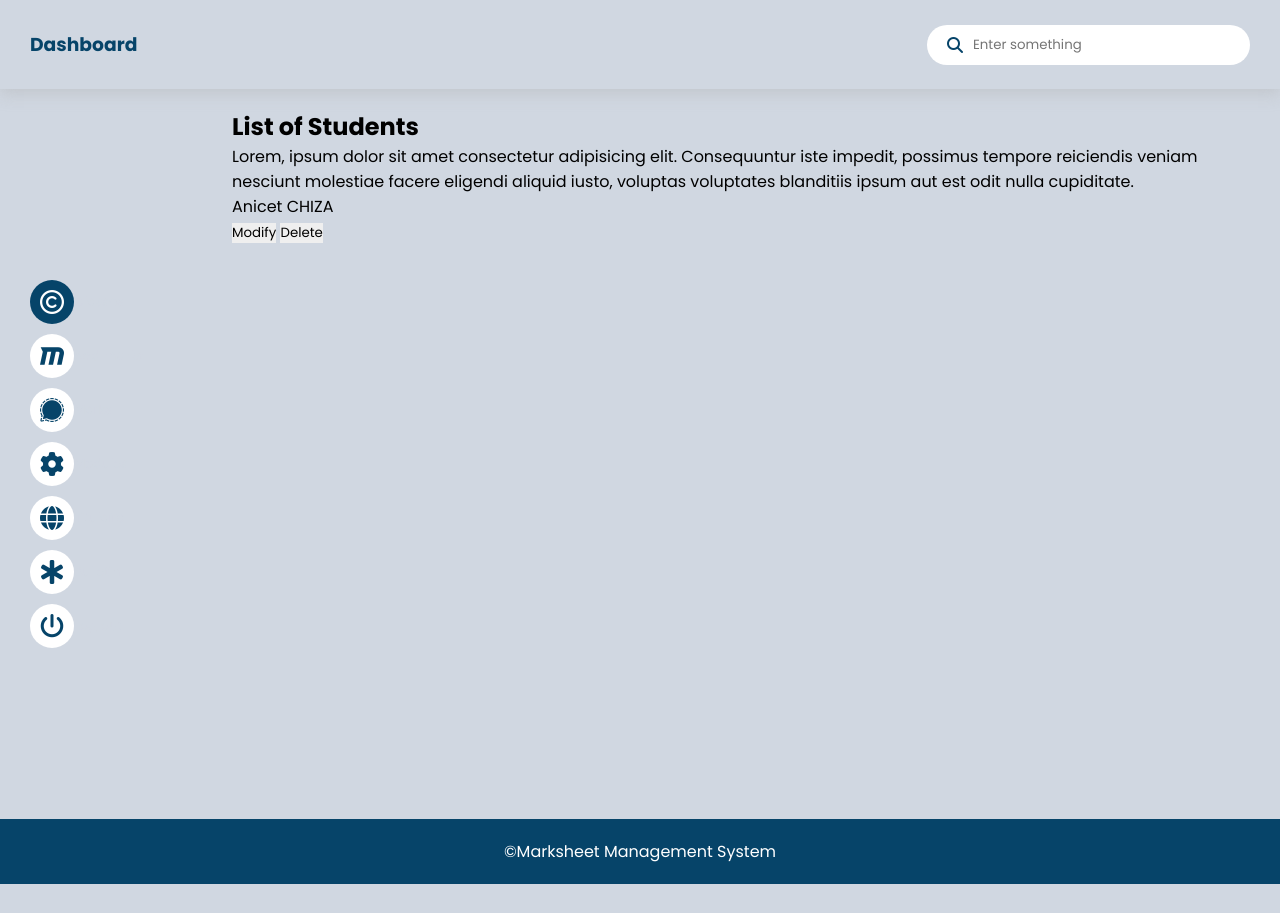
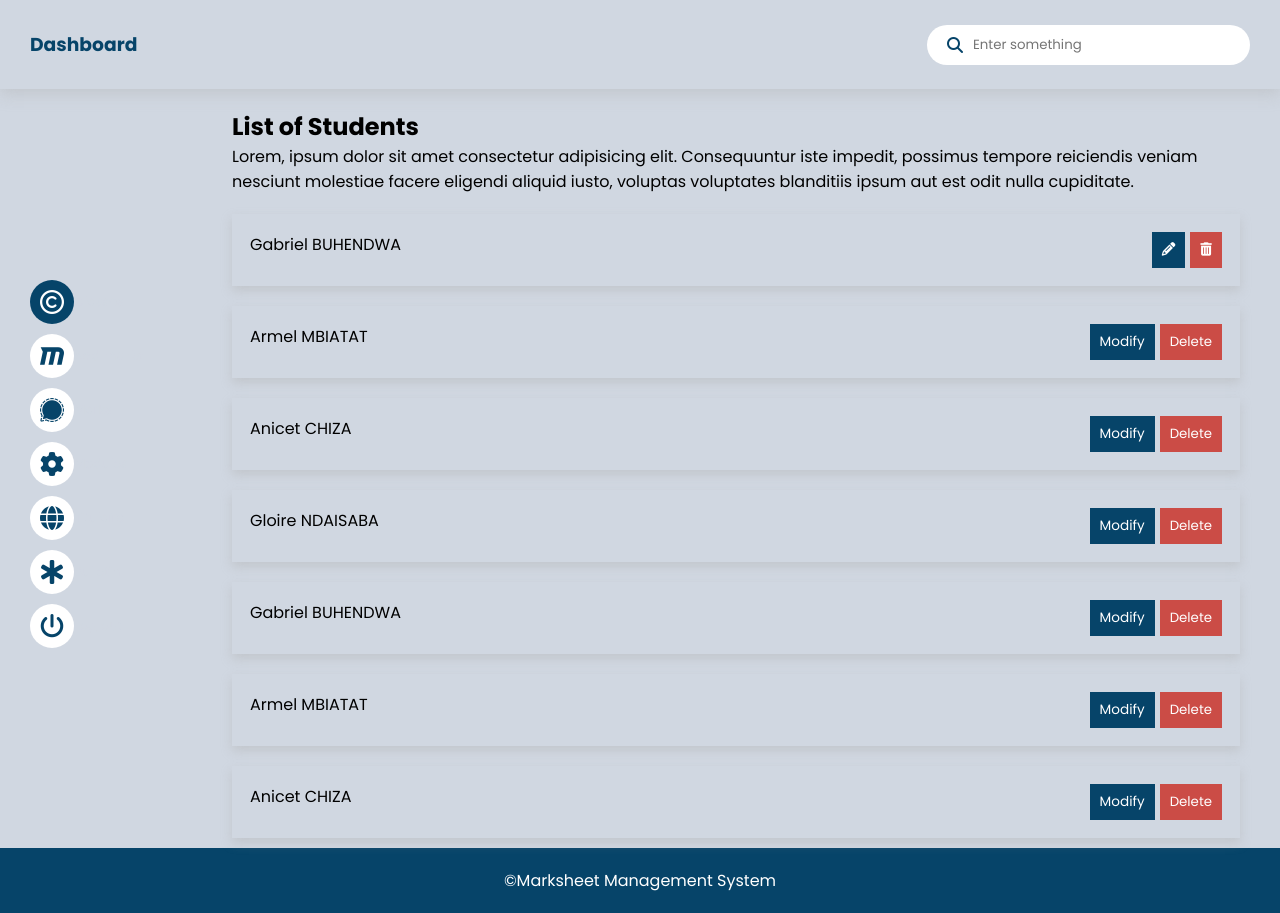
Before and after one commit to AnicetChiza/armel-dashboard, a plain HTML site: page vendors/classes/student_list.html in a window 1280 px wide. Before the commit the page ends 884 px from the top, so only its background shows below. Drawn offline with Linux system fonts and the light colour scheme.

Commit message:
this is for the connect page

```diff
--- a/sass/pages/classes/_listOfStudent.scss
+++ b/sass/pages/classes/_listOfStudent.scss
@@ -0,0 +1,27 @@
+@use '../../utils/' as u;
+.list-student {
+    margin-top: 20px;
+}
+
+.student-identity {
+    display: flex;
+    justify-content: space-between;
+    padding: 18px;
+    box-shadow: 0px 5px 10px var(--grayShadow);
+    div {
+        display: flex;
+        align-items: center;
+    }
+    .modify {
+        font-size: 0.85rem;
+        padding: 8px 10px;
+        color: var(--whiteColor);
+        background-color: var(--blueColor);
+    }
+    .delete {
+        margin-left: 5px;
+        padding: 8px 10px;
+        color: var(--whiteColor);
+        background-color: var(--redColor);
+    }
+}
--- a/sass/utils/_variables.scss
+++ b/sass/utils/_variables.scss
@@ -11,5 +11,5 @@ sans-serif;
     --grayColor: #d0d7e1;
     --blueColor: #064469;
     --grayShadow: #adadad62;
-    --redColor: #833232;
+    --redColor: #cb4c46;
 }
--- a/vendors/classes/student_list.html
+++ b/vendors/classes/student_list.html
@@ -67,10 +67,64 @@
             </div>
             <div class="list-student">
                 <div class="student-identity">
+                    <p>Gabriel BUHENDWA</p>
+                    <div>
+                        <a class="modify" href="#"><i class="fa-solid fa-pencil"></i></a>
+                        <button class="delete"><i class="fa-solid fa-trash-can"></i></button>
+                    </div>
+                </div>
+            </div>
+            <div class="list-student">
+                <div class="student-identity">
+                    <p>Armel MBIATAT</p>
+                    <div>
+                        <a class="modify" href="#">Modify</a>
+                        <button class="delete">Delete</button>
+                    </div>
+                </div>
+            </div>
+            <div class="list-student">
+                <div class="student-identity">
                     <p>Anicet CHIZA</p>
-                    <div class="student-btn">
-                        <button>Modify</button>
-                        <button>Delete</button>
+                    <div>
+                        <a class="modify" href="#">Modify</a>
+                        <button class="delete">Delete</button>
+                    </div>
+                </div>
+            </div>
+            <div class="list-student">
+                <div class="student-identity">
+                    <p>Gloire NDAISABA</p>
+                    <div>
+                        <a class="modify" href="#">Modify</a>
+                        <button class="delete">Delete</button>
+                    </div>
+                </div>
+            </div>
+            <div class="list-student">
+                <div class="student-identity">
+                    <p>Gabriel BUHENDWA</p>
+                    <div>
+                        <a class="modify" href="#">Modify</a>
+                        <button class="delete">Delete</button>
+                    </div>
+                </div>
+            </div>
+            <div class="list-student">
+                <div class="student-identity">
+                    <p>Armel MBIATAT</p>
+                    <div>
+                        <a class="modify" href="#">Modify</a>
+                        <button class="delete">Delete</button>
+                    </div>
+                </div>
+            </div>
+            <div class="list-student">
+                <div class="student-identity">
+                    <p>Anicet CHIZA</p>
+                    <div>
+                        <a class="modify" href="#">Modify</a>
+                        <button class="delete">Delete</button>
                     </div>
                 </div>
             </div>
```
Also changed, not shown: css/index.css, 1 other file.
